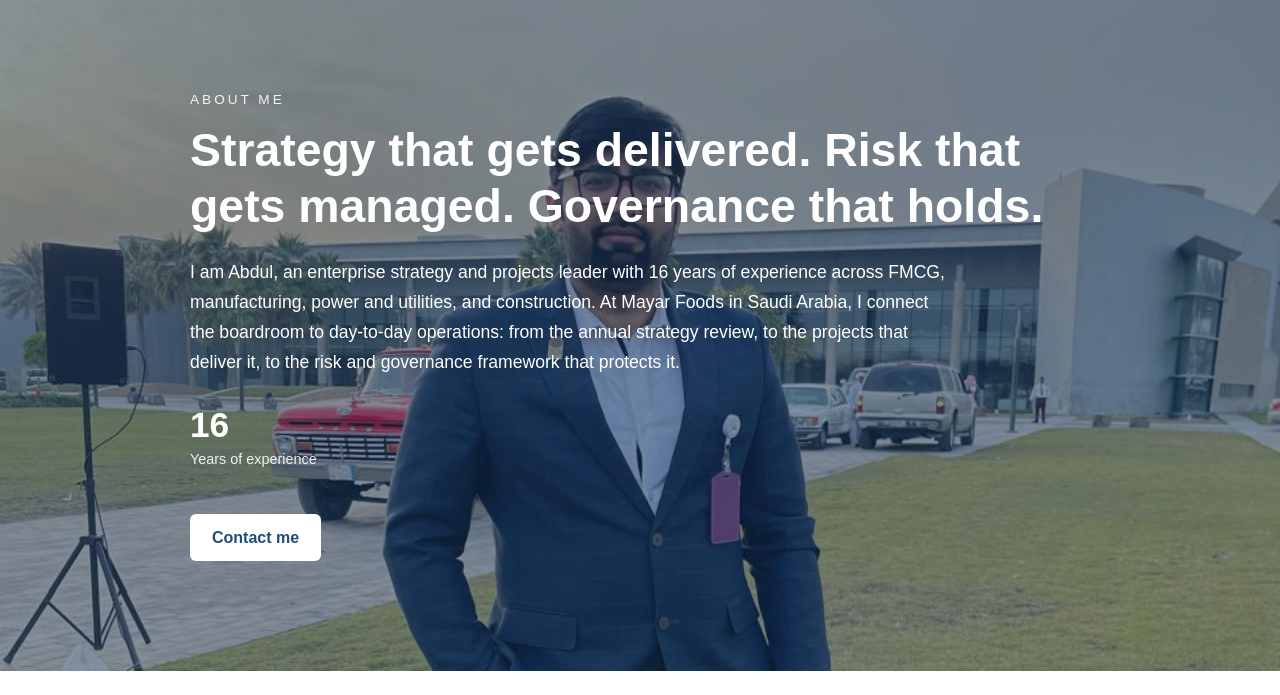
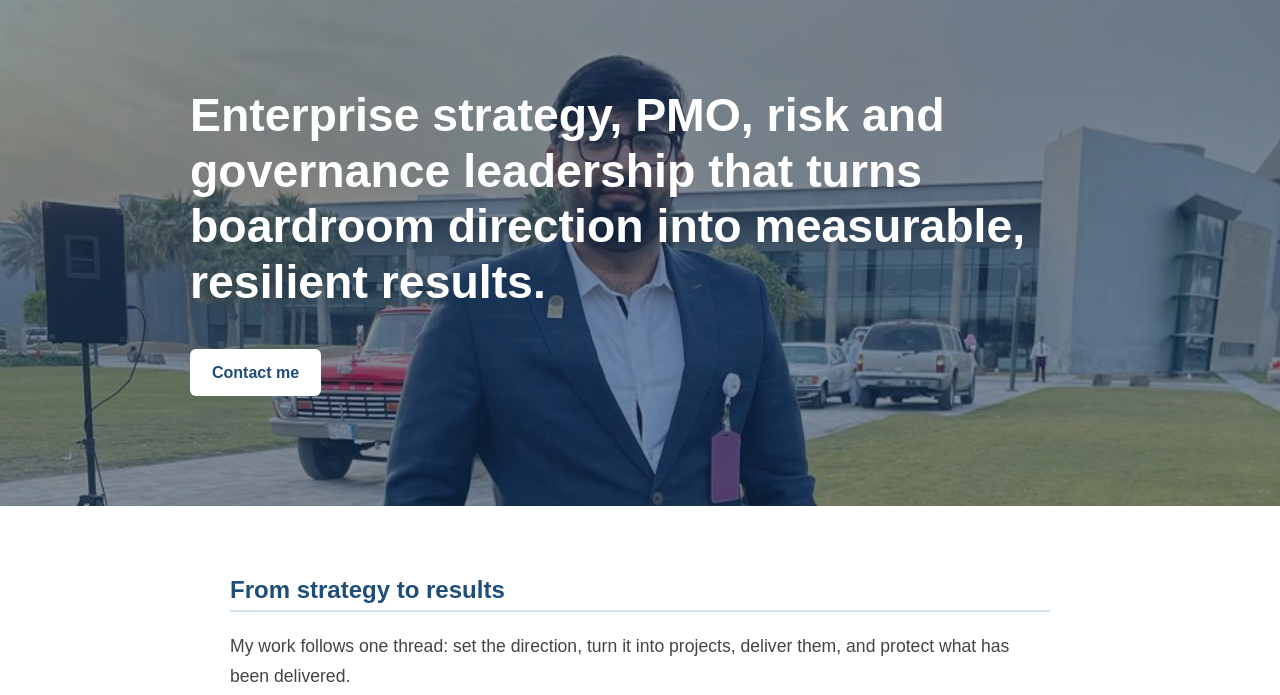
Before and after one commit to Mayar3112/Strategy, a plain HTML site: page index.html in a window 1280 px wide. Shown: the part 452-1147 px from the top of the page. Drawn offline with Linux system fonts and the light colour scheme.

Commit message:
Update index.html

```diff
--- a/index.html
+++ b/index.html
@@ -31,12 +31,7 @@
 
   <section class="about-hero">
     <div class="about-content">
-      <p class="eyebrow">About me</p>
-      <h2 class="headline">Strategy that gets delivered. Risk that gets managed. Governance that holds.</h2>
-      <p class="subhead">I am Abdul, an enterprise strategy and projects leader with 16 years of experience across FMCG, manufacturing, power and utilities, and construction. At Mayar Foods in Saudi Arabia, I connect the boardroom to day-to-day operations: from the annual strategy review, to the projects that deliver it, to the risk and governance framework that protects it.</p>
-      <div class="stats">
-        <div class="stat"><strong>16</strong><span>Years of experience</span></div>
-      </div>
+      <h2 class="headline">Enterprise strategy, PMO, risk and governance leadership that turns boardroom direction into measurable, resilient results.</h2>
       <a class="button" href="contact.html">Contact me</a>
     </div>
   </section>
```
